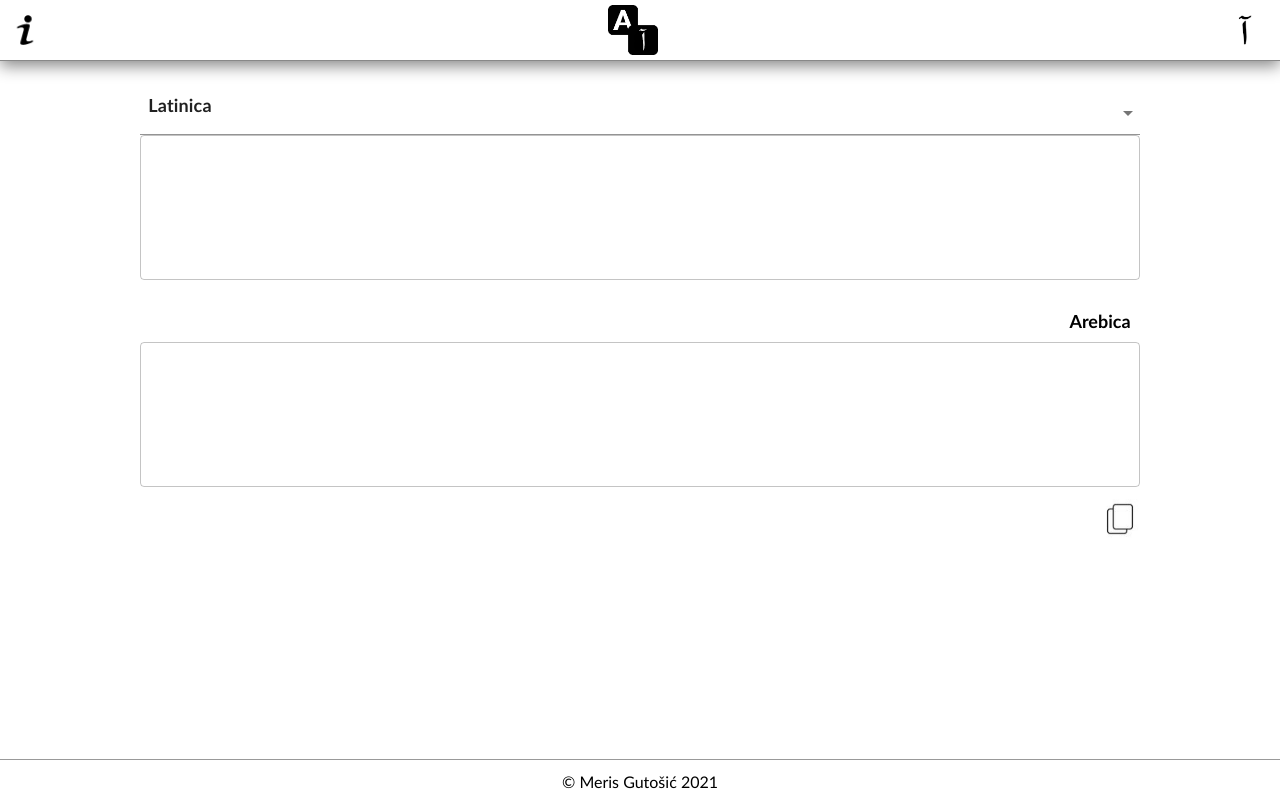
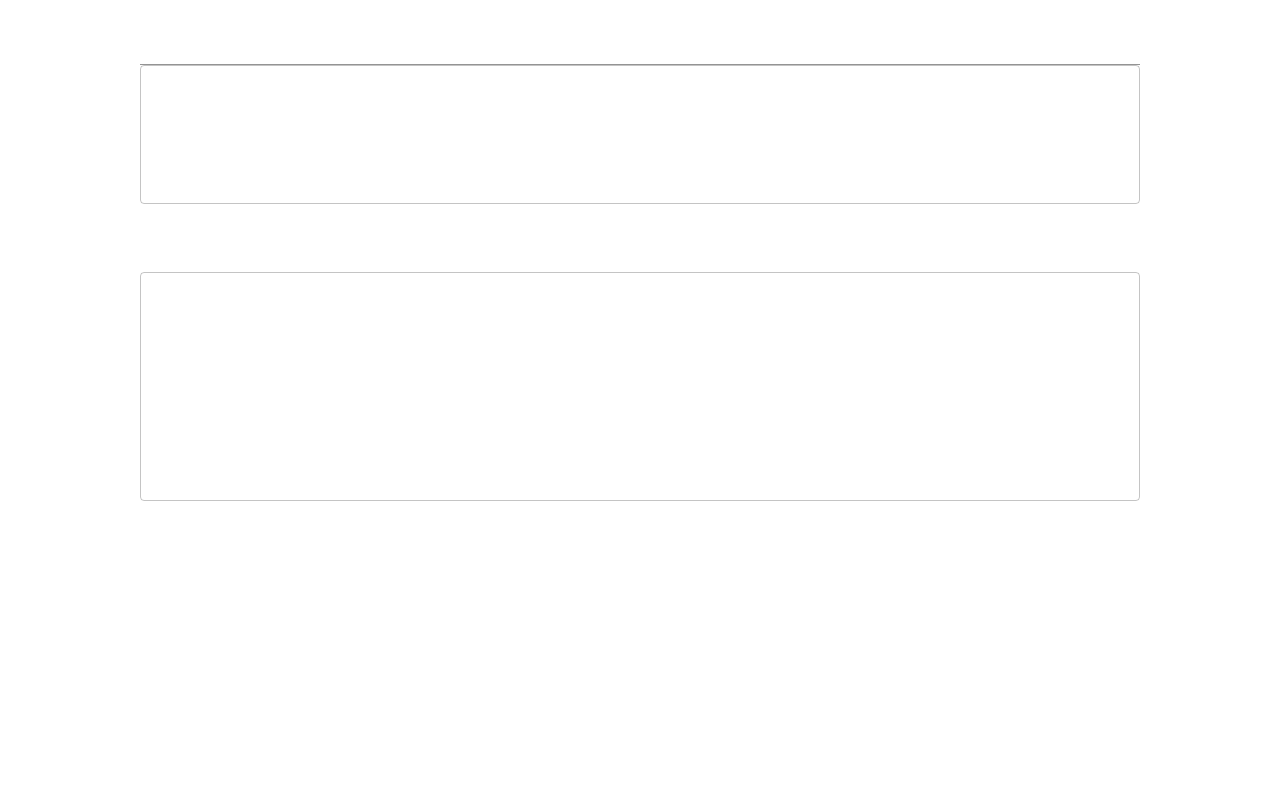
Before and after one commit to programeris/arebica-converter, a React (Create React App) app: page / in a window 1280 px wide. Built offline with nearby package versions, Linux system fonts and the light colour scheme.

Commit message:
Version 1.2

```diff
--- a/public/index.html
+++ b/public/index.html
@@ -1,30 +1,21 @@
 <!DOCTYPE html>
 <html lang="en">
+
 <head>
   <meta charset="utf-8" />
   <link rel="icon" href="%PUBLIC_URL%/favicon.ico" />
   <meta name="viewport" content="width=device-width, initial-scale=1" />
   <meta name="theme-color" content="#000000" />
-    <meta
-      name="description"
-    />
+  <meta name="description" />
   <link rel="apple-touch-icon" href="%PUBLIC_URL%/logo192.png" />
-    <!--
-      manifest.json provides metadata used when your web app is installed on a
-      user's mobile device or desktop. See https://developers.google.com/web/fundamentals/web-app-manifest/
-    -->
   <link rel="manifest" href="%PUBLIC_URL%/manifest.json" />
-    <!--
-      Notice the use of %PUBLIC_URL% in the tags above.
-      It will be replaced with the URL of the `public` folder during the build.
-      Only files inside the `public` folder can be referenced from the HTML.
 
-      Unlike "/favicon.ico" or "favicon.ico", "%PUBLIC_URL%/favicon.ico" will
-      work correctly both with client-side routing and a non-root public URL.
-      Learn how to configure a non-root public URL by running `npm run build`.
-    -->
+  <link rel="preconnect" href="https://fonts.googleapis.com">
+  <link rel="preconnect" href="https://fonts.gstatic.com" crossorigin="">
+  <link href="https://fonts.googleapis.com/css2?family=Roboto&amp;display=swap" rel="stylesheet">
   <title>Arebica Converter</title>
 </head>
+
 <body>
 
 
@@ -41,4 +32,5 @@
       To create a production bundle, use `npm run build` or `yarn build`.
     -->
 </body>
+
 </html>
--- a/src/App.css
+++ b/src/App.css
@@ -36,3 +36,20 @@
     transform: rotate(360deg);
   }
 }
+
+.menu-label {
+  color: #000 !important;
+}
+
+.MuiTextField-root {
+  background: #fff;
+  border-radius: 4px;
+}
+
+.MuiSelect-icon {
+  color: #fff;
+}
+
+.MuiSvgIcon-root {
+  fill: #fff !important;
+}
--- a/src/index.css
+++ b/src/index.css
@@ -1,14 +1,15 @@
-
 body {
   margin: 0;
-  font-family: 'Calibri', 'Segoe UI', 'Roboto', 'Oxygen',
-    'Ubuntu', 'Cantarell', 'Fira Sans', 'Droid Sans', 'Helvetica Neue',
-    sans-serif;
+  font-family: 'Calibri', 'Segoe UI', 'Roboto', 'Oxygen', 'Ubuntu', 'Cantarell', 'Fira Sans', 'Droid Sans', 'Helvetica Neue', sans-serif;
   -webkit-font-smoothing: antialiased;
   -moz-osx-font-smoothing: grayscale;
 }
 
 code {
-  font-family: source-code-pro, Menlo, Monaco, Consolas, 'Courier New',
-    monospace;
+  font-family: source-code-pro, Menlo, Monaco, Consolas, 'Courier New', monospace;
 }
+
+@font-face {
+  font-family: 'Unifont';
+  src: local('Unifont'), url(./fonts/unifont-14.0.01.ttf) format('truetype');
+}
--- a/src/ui/Content.tsx
+++ b/src/ui/Content.tsx
@@ -1,10 +1,6 @@
-import React, { useState } from "react"
+import React from "react"
 import ConverterPage from "./ConverterPage"
-import Header from "./Header"
-import Footer from "./Footer"
 import styled from "styled-components"
-import InfoPage from "./InfoPage"
-import AlphabetPage from "./AlphabetPage"
 
 const ContentRoot = styled.div`
     display: flex;
@@ -13,24 +9,8 @@ const ContentRoot = styled.div`
 `
 
 const Content: React.FunctionComponent = () => {
-    const [showInfo, setShowInfo] = useState<boolean>(false)
-    const [showAlphabet, setShowAlphabet] = useState<boolean>(false)
-
     return <ContentRoot>
-        <Header showInfo={showInfo} setShowInfo={setShowInfo} showAlphabet={showAlphabet} setShowAlphabet={setShowAlphabet} />
-        {
-            showInfo &&
-            <InfoPage />
-        }
-        {
-            !showInfo && !showAlphabet &&
-            <ConverterPage />
-        }
-        {
-            showAlphabet &&
-            <AlphabetPage />
-        }
-        <Footer />
+        <ConverterPage />
     </ContentRoot>
 }
 
--- a/src/ui/ConverterPage.tsx
+++ b/src/ui/ConverterPage.tsx
@@ -2,19 +2,19 @@ import React, { useEffect, useState } from "react"
 import styled from "styled-components"
 import { IconButton, MenuItem, Select, TextField, Tooltip } from "@material-ui/core"
 import { convertCyrillicToArebica, convertLatinToArebica } from "../HelperFunctions"
-import {CopyToClipboard} from 'react-copy-to-clipboard';
+import { CopyToClipboard } from 'react-copy-to-clipboard';
 
 const ConverterPageRoot = styled.div`
     display: flex;
     z-index: 1;
     flex-direction: column;
-    height: calc(100vh - 100px);
+    height: auto;
     width: 80%;
-    margin-top: 60px;
-    padding-top: 10px;
+    margin-top: 0;
     padding-bottom: 0;
     max-width: 1000px;
     margin-left: auto;
+    background: transparent;
     margin-right: auto;
 `
 
@@ -29,7 +29,16 @@ const TextFieldContainer = styled.div`
     margin-right: auto;
 
     .MuiOutlinedInput-root.Mui-focused .MuiOutlinedInput-notchedOutline {
-        border-color: #000 !important;
+        border-color: transparent !important;
+    }
+`
+
+const IconContainer = styled.div`
+    display: block;
+
+
+    &:active {
+        transform: translateY(2px);
       }
 `
 
@@ -38,7 +47,8 @@ const Label = styled.div`
     font-weight: bold;
     height: 32px;
     width: 80px;
-    font-family: 'Calibri';
+    font-family: 'Roboto';
+    color: #fff;
 `
 
 const ConverterPage: React.FunctionComponent = () => {
@@ -47,6 +57,8 @@ const ConverterPage: React.FunctionComponent = () => {
     const [latinText, setLatinText] = useState<string>("")
     const [cyrillicText, setCyrillicText] = useState<string>("")
     const [arebicaText, setArebicaText] = useState<string>("")
+
+    const [classNames, setClassNames] = useState<string>("")
 
     useEffect(() => {
         setLatinText("")
@@ -69,15 +81,25 @@ const ConverterPage: React.FunctionComponent = () => {
                     labelId="demo-simple-select-helper-label"
                     id="demo-simple-select-helper"
                     value={currentScript}
+                    onOpen={
+                        () => {
+                            setClassNames("menu-label")
+                        }
+                    }
+                    onClose={
+                        () => {
+                            setClassNames("")
+                        }
+                    }
                     onChange={(e: any) => setCurrentScript(e.target.value)}>
                     <MenuItem value={"lat"}>
-                        <Label>
+                        <Label className={classNames}>
                             Latinica
                         </Label>
                     </MenuItem>
 
                     <MenuItem value={"cyr"}>
-                        <Label>
+                        <Label className={classNames}>
                             Ćirilica
                         </Label>
                     </MenuItem>
@@ -88,10 +110,9 @@ const ConverterPage: React.FunctionComponent = () => {
                         multiline
                         variant="outlined"
                         rows={4}
-                rowsMax={10}
                         value={latinText}
-                onChange={(e:any) => setLatinText(e.target.value)}
-                inputProps={{style: {fontSize: 18, lineHeight: 1.5, fontFamily:"Calibri"}}}
+                        onChange={(e: any) => setLatinText(e.target.value)}
+                        inputProps={{ style: { fontSize: 17, lineHeight: 1.5, background: "#fff", fontFamily: "Roboto" } }}
                         size="medium"
                     />
                 }
@@ -103,10 +124,9 @@ const ConverterPage: React.FunctionComponent = () => {
                         color="primary"
                         variant="outlined"
                         rows={4}
-                rowsMax={10}
                         value={cyrillicText}
-                onChange={(e:any) => setCyrillicText(e.target.value)}
-                inputProps={{style: {fontSize: 18, lineHeight: 1.5, fontFamily:"Calibri"}}}
+                        onChange={(e: any) => setCyrillicText(e.target.value)}
+                        inputProps={{ style: { fontSize: 17, lineHeight: 1.5, background: "#fff", fontFamily: "Roboto" } }}
                         size="medium"
                     />
                 }
@@ -122,16 +142,17 @@ const ConverterPage: React.FunctionComponent = () => {
                     className="arebica-field"
                     variant="outlined"
                     rows={4}
-            rowsMax={10}
                     value={arebicaText}
-            inputProps={{readOnly: true, style: {fontSize: 18, lineHeight: 1.5, fontFamily:"Calibri"}}}
+                    inputProps={{ readOnly: true, style: { fontSize: 32, background: "#fff", lineHeight: 1.5, fontFamily: "Microsoft Uighur" } }}
                     size="medium"
                 />
 
                 <Tooltip title="Kopiraj tekst">
                     <CopyToClipboard text={arebicaText}>
-                <IconButton color="default" style={{width: "40px", fontSize: "14px", float: "right"}} >
-                    <img src="./assets/icon_copy.jpg" width="40" height="40" alt="Kopiraj tekst" />
+                        <IconButton style={{ width: "40px", fontSize: "14px", float: "right" }} >
+                            <IconContainer>
+                                <img src="./assets/copy.svg" width="40" height="40" alt="Kopiraj tekst" />
+                            </IconContainer>
                         </IconButton>
                     </CopyToClipboard>
                 </Tooltip>
```
Also changed, not shown: public/assets/copy.svg (added), 1 other file (tests, documents, lock files or other folders). Lines whose indentation alone changed are shown as unchanged.
